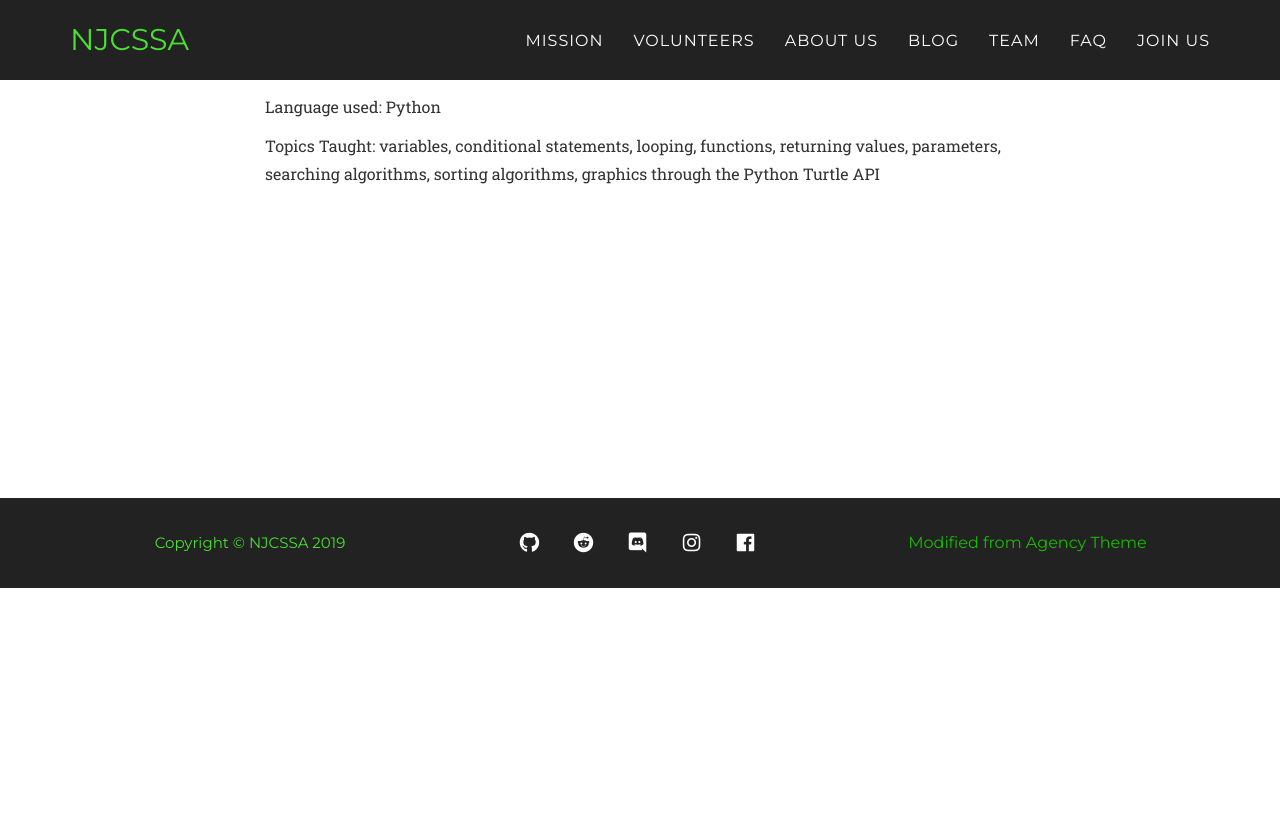
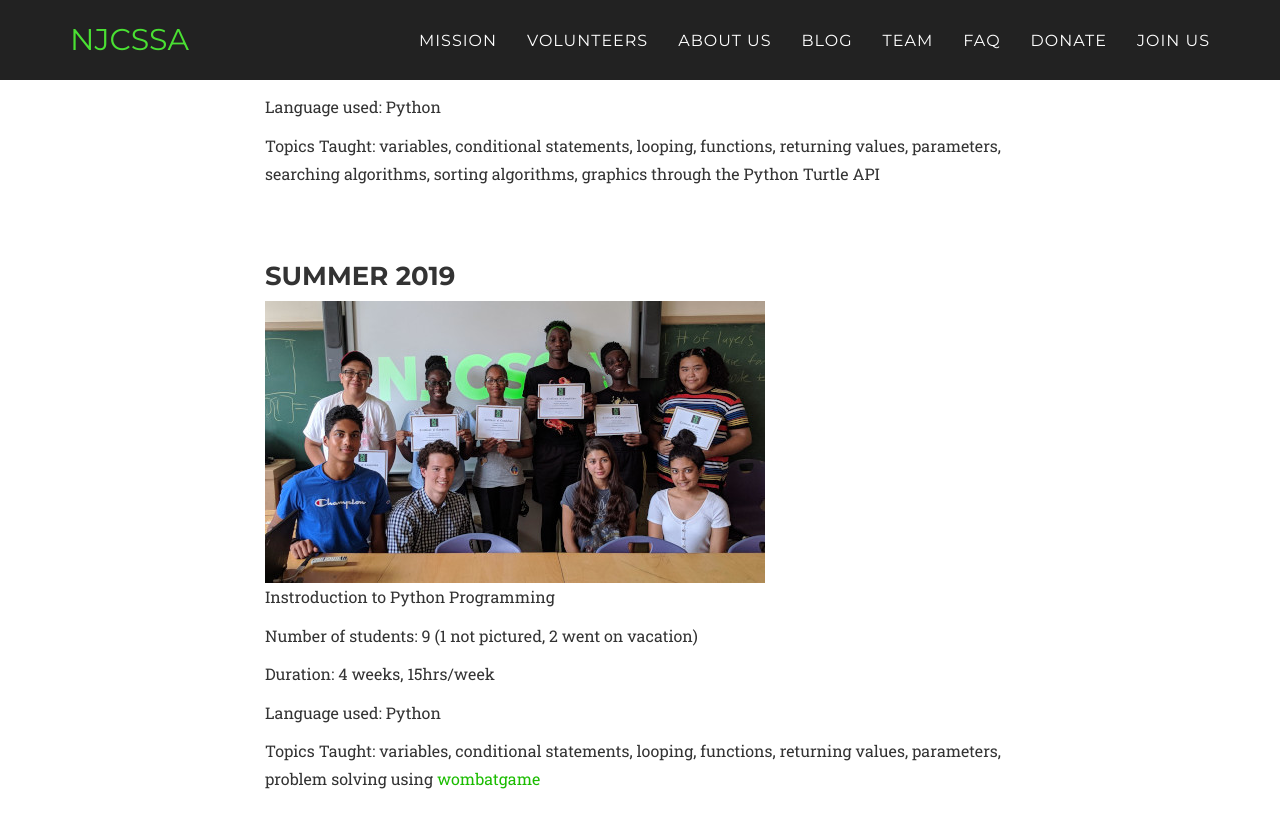
Before and after one commit to benjaminnow/njcssa, a Jekyll site: the page built from graduations.html, in a window 1280 px wide and 900 px high, scrolled down 258 px. Shown: the top 828 px of the window. Built offline with Jekyll 4.4.1, drawn with Linux system fonts in a browser that asks for light colours; nearby versions of some CDN libraries; some web fonts are replaced; before the commit the page ends 900 px from its top, so only the background shows below that.

Commit message:
added donate, graduation

```diff
--- a/_includes/contact.html
+++ b/_includes/contact.html
@@ -19,7 +19,7 @@
                 </div>
             </div>
             <div class="row">
-                <h1 class="text-center" style="color:#caccce" >Recruitment Video</h1>
+                <h1 class="text-center" style="color:#caccce" >Promo Video</h1>
                 <style>.embed-container { position: relative; padding-bottom: 56.25%; height: 0; overflow: hidden; max-width: 100%; } .embed-container iframe, .embed-container object, .embed-container embed { position: absolute; top: 0; left: 0; width: 100%; height: 100%; }</style><div class='embed-container'><iframe src='https://www.youtube.com/embed/xsRd0MMyPac?rel=0' frameborder='0' allowfullscreen></iframe></div>
             </div>
         </div>
--- a/_includes/header.html
+++ b/_includes/header.html
@@ -37,6 +37,9 @@
                         <a class="page-scroll" href="#faq">FAQ</a>
                     </li>
                     <li>
+                        <a href="/donate">Donate</a>
+                    </li>
+                    <li>
                         <a class="page-scroll" href="#contact">Join Us</a>
                     </li>
                 </ul>
--- a/_includes/navbar.html
+++ b/_includes/navbar.html
@@ -37,6 +37,9 @@
                         <a href="/#faq">FAQ</a>
                     </li>
                     <li>
+                        <a href="/donate">Donate</a>
+                    </li>
+                    <li>
                         <a href="/#contact">Join Us</a>
                     </li>
                 </ul>
--- a/graduations.html
+++ b/graduations.html
@@ -18,6 +18,16 @@ permalink: /graduations
             <p>Topics Taught: variables, conditional statements, looping, functions, returning values,
                 parameters, searching algorithms, sorting algorithms, graphics through the Python Turtle API
             </p>
+            <br>
+            <br>
+            <h3>Summer 2019</h3>
+            <img src="/img/portfolio/graduation_summer2019.jpg">
+            <p>Instroduction to Python Programming</p>
+            <p>Number of students: 9 (1 not pictured, 2 went on vacation)</p>
+            <p>Duration: 4 weeks, 15hrs/week</p>
+            <p>Language used: Python</p>
+            <p>Topics Taught: variables, conditional statements, looping, functions, returning values,
+                parameters, problem solving using <a href="https://github.com/njcssa/summer2019_wombatgame">wombatgame</a></p>
         </div>
         <div class="col-md-2"></div>
     </div>
```
Also changed, not shown: _posts/2019-05-27-instructor-video.md (+1 -1 lines), donate.html (added, +24 -0 lines), donors.html (added, +25 -0 lines), img/portfolio/graduation_summer2019.jpg (added).
